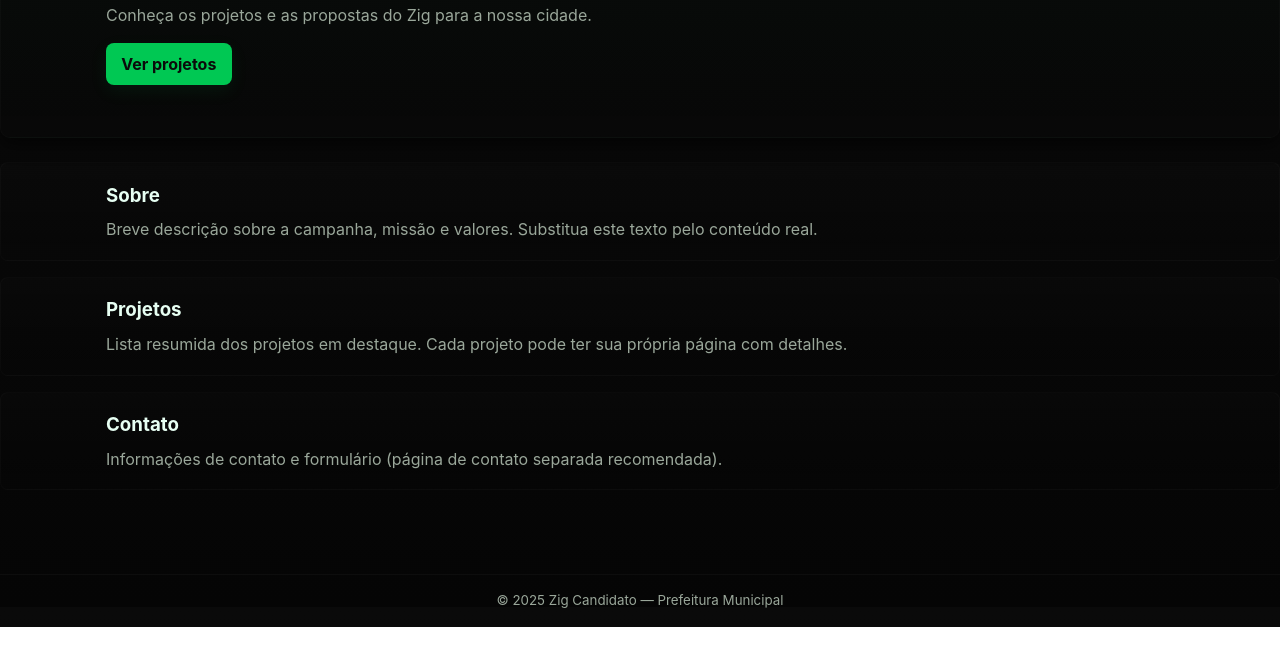
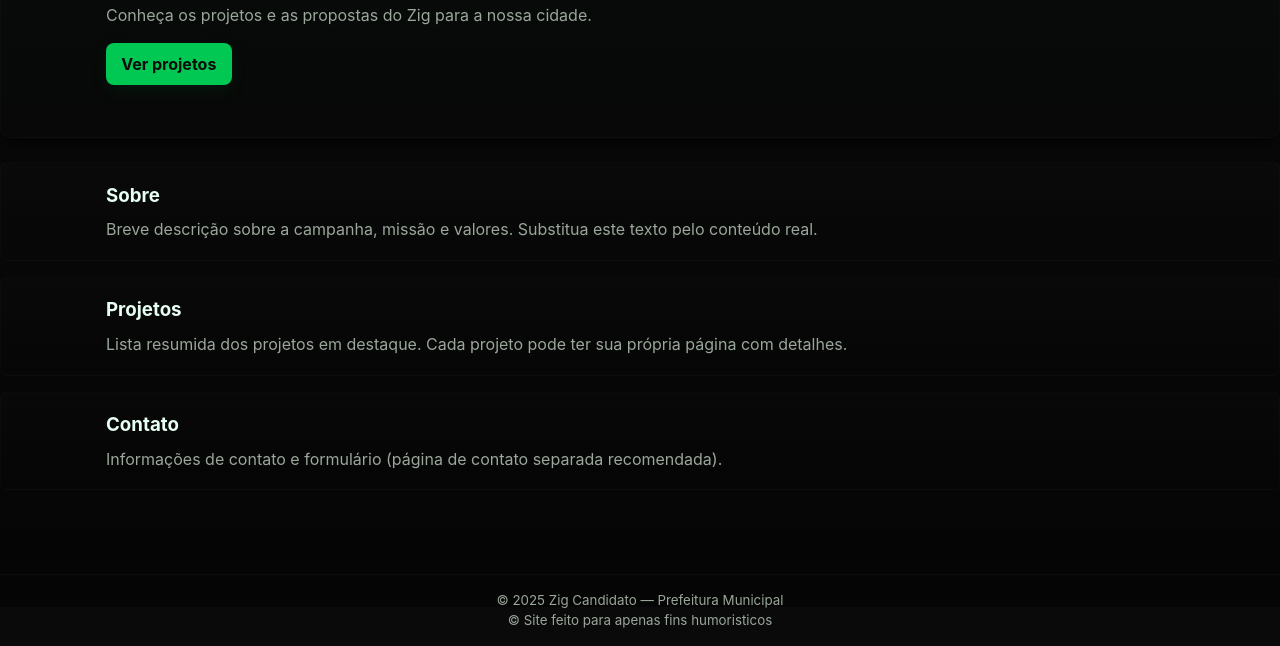
Before and after one commit to carlosguedes0007-oss/zig_prefeito, a plain HTML site: page index.html in a window 1280 px wide. Shown: the part 193-839 px from the top of the page. Drawn offline with Linux system fonts and the light colour scheme.

Commit message:
Add humorous footer note to index.html

```diff
--- a/index.html
+++ b/index.html
@@ -65,6 +65,7 @@
   <footer class="site-footer" role="contentinfo">
     <div class="container">
       <small>© <span id="year"></span> Zig Candidato — Prefeitura Municipal</small>
+      <small>© <span id="year"></span> Site feito para apenas fins humoristicos</small>
     </div>
   </footer>
 
```
